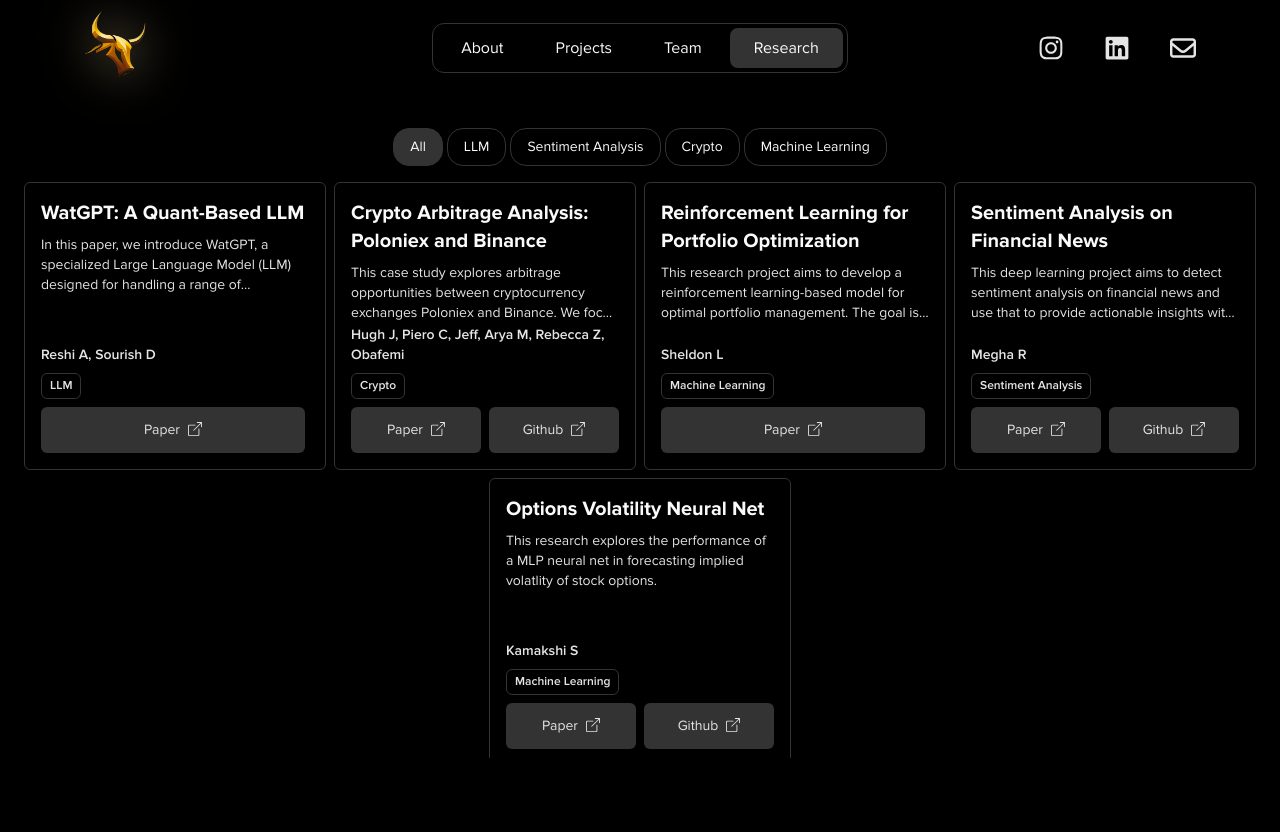
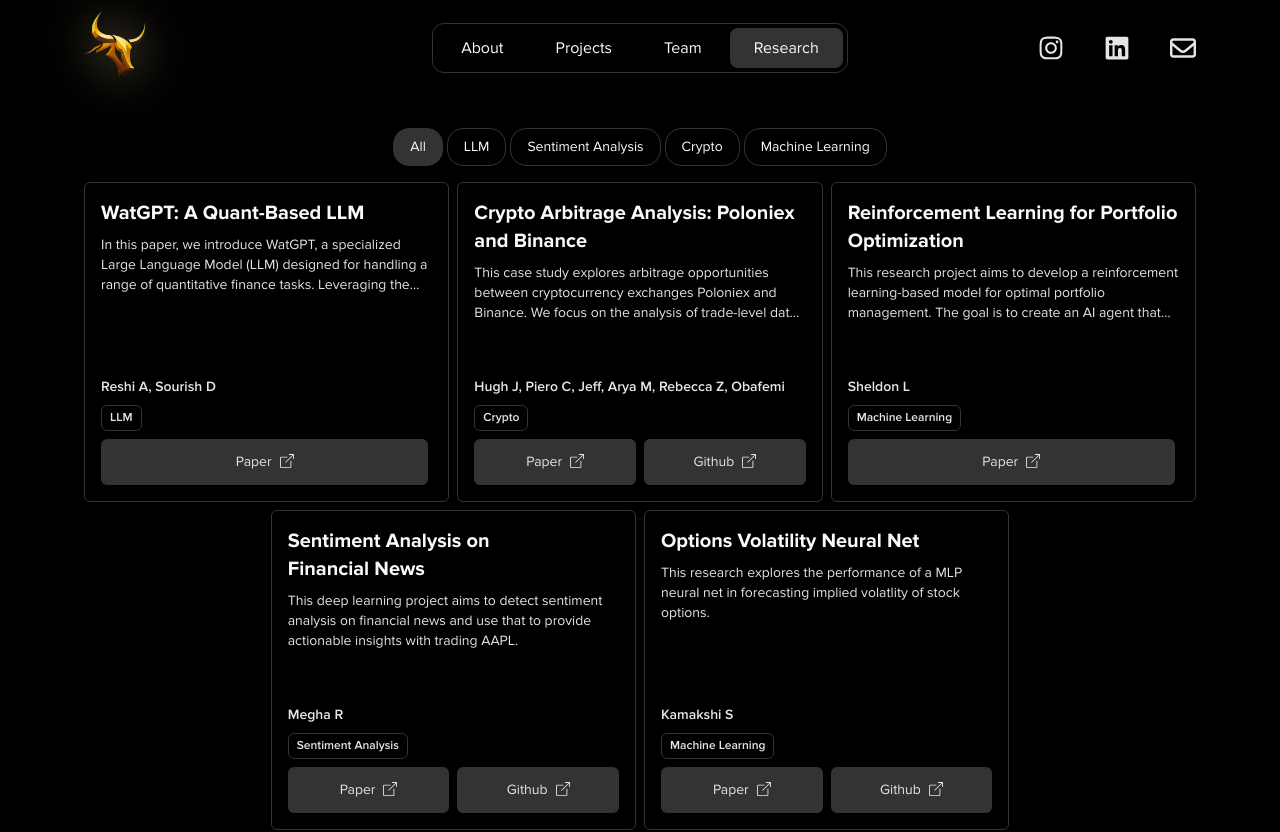
Before and after one commit to Wat-Street/clubsite, a Next.js app: page /research in a window 1280 px wide. Shown: the top 832 px of the page. Built offline with nearby package versions, Linux system fonts and the light colour scheme.

Commit message:
research section responsiveness

```diff
--- a/app/research/page.tsx
+++ b/app/research/page.tsx
@@ -49,7 +49,7 @@ export default function HomePage() {
   return (
     <main className="mx-6 sm:mx-0 h-screen">
       <Header defaultPage={3} />
-            <div className="pt-4 md:pt-8 pb-6 mx-6 min-h-[calc(100vh-80px)]">
+      <div className="py-4 md:pt-8 min-h-[calc(100vh-80px)]">
         <div className="min-h-8 py-4 flex flex-wrap justify-center gap-1 text-sm text-neutral-50">
           <button
             onClick={() => {
@@ -75,9 +75,9 @@ export default function HomePage() {
             </button>
           ))}
         </div>
-                <ScrollArea className="h-[72vh]">
+        {/* <ScrollArea className="h-[72vh]"> */}
         {/* <div className="grid grid-cols-1 md:grid-cols-4 gap-2"> */}
-                    <div className="flex flex-row flex-wrap justify-center gap-2">
+        <div className="flex flex-row flex-wrap justify-center gap-2 sm:px-20">
           {researchData.map((paper, key) => {
             if (
               allActive ||
@@ -87,14 +87,14 @@ export default function HomePage() {
               paper.tags.includes(activeTag)
             ) {
               return (
-                                    <div className="w-full md:w-[calc(25%-(24px/4))]">
+                <div className="w-full lg:w-[calc(33.33%-(24px/3))]">
                   <PaperPreview key={key} {...paper} />
                 </div>
               );
             }
           })}
         </div>
-                </ScrollArea>
+        {/* </ScrollArea> */}
       </div>
       <Footer />
     </main>
--- a/components/research/PaperPreview.tsx
+++ b/components/research/PaperPreview.tsx
@@ -13,7 +13,7 @@ const PaperPreview = (props: {
     <div>
       {/* this is for desktop view */}
       <div className="hidden md:block">
-                <div className="md:h-72 w-full rounded-md p-4 border border-1 border-[#333333] relative group/card hover:bg-[#56461a]/20 hover:border-[#56461a] transition ease-in-out duration-300">
+        <div className="lg:h-80 md:h-64 sm:h-72 h-80 w-full rounded-md p-4 border border-1 border-[#333333] relative group/card hover:bg-[#56461a]/20 hover:border-[#56461a] transition ease-in-out duration-300">
           <div className="text-pretty">
             <div className="text-xl font-bold text-neutral-50">
               {props.title}
@@ -41,11 +41,7 @@ const PaperPreview = (props: {
             <div className="flex w-full mt-2">
               <a
                 href={`/research/${props.slug}`}
-                                className={
-                                    props.githubLink
-                                        ? `w-1/2 pr-1`
-                                        : `w-full pr-1`
-                                }
+                className={props.githubLink ? `w-1/2 pr-1` : `w-full pr-1`}
               >
                 <div className="px-2 py-3 bg-[#333333] text-neutral-200 rounded-md text-sm group border border-[#333333]/0 group-hover/card:bg-[#56461a]/40 transition ease-in-out duration-300 hover:border hover:border-[#ffbb0f]/25 text-center">
                   Paper
@@ -132,11 +128,7 @@ const PaperPreview = (props: {
             <div className="flex w-full mt-2">
               <a
                 href={`/researchPapers/${props.slug}.pdf`}
-                                className={
-                                    props.githubLink
-                                        ? `w-1/2 pr-1`
-                                        : `w-full pr-1`
-                                }
+                className={props.githubLink ? `w-1/2 pr-1` : `w-full pr-1`}
               >
                 <div className="px-2 py-3 bg-[#2c2d2d] text-neutral-200 rounded-md text-sm group border border-[#2c2d2d]/0 group-hover/card:bg-[#ffbb0f]/15   transition ease-in-out duration-300 hover:border hover:border-[#ffbb0f]/25 text-center">
                   Paper
```
Lines whose indentation alone changed are shown as unchanged.
